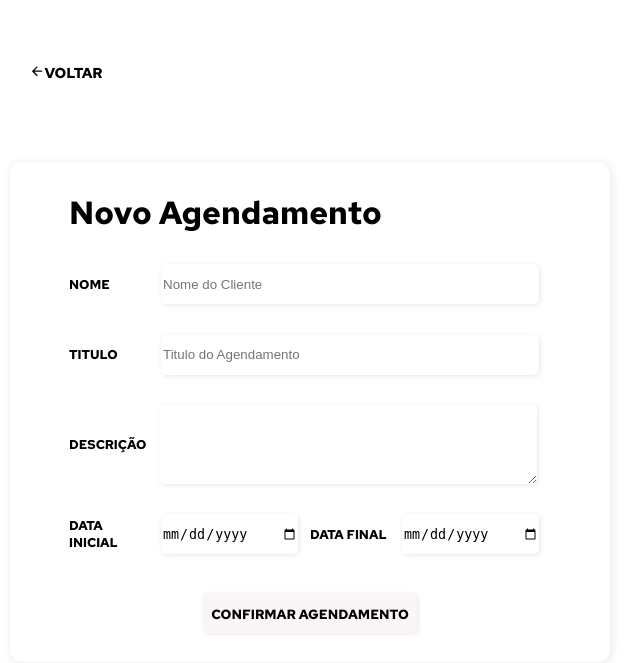
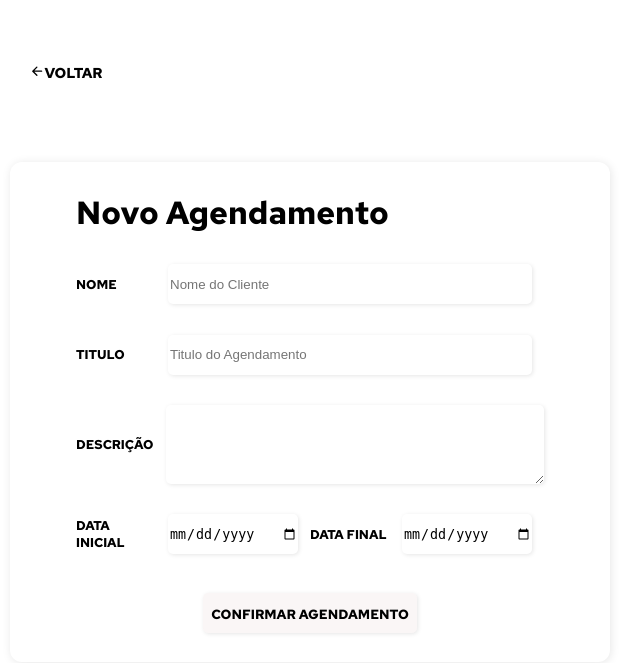
Before and after one commit to robertkrs/levex-avaliacao-tecnica, a PHP site: page /componentes/adiciona-agenda.php in a window 1280 px wide. Shown: the part 137-800 px from the top of the page, without its empty margins (330-972 px from the left). Run offline with PHP 8.4, Linux system fonts and the light colour scheme.

Commit message:
commit final

```diff
--- a/css/style.css
+++ b/css/style.css
@@ -53,6 +53,9 @@
 .agendamentos .agendamentos-menu .voltar a:hover {
   color: #ff8a1c;
 }
+
+/*Tabela*/
+
 .table {
   width: 1100px;
   margin: 20px 0;
@@ -97,7 +100,8 @@
   border-color: #ff8a1c;
   color: #ff8a1c;
 }
-/*formulario*/
+
+/*Formulario*/
 
 .formulario {
   display: grid;
@@ -146,10 +150,6 @@
   background: none;
 }
 
-.formulario .agenda-data input {
-  width: 137px;
-}
-
 .formulario .agenda-data {
   display: grid;
   grid-template-columns: 80px auto 80px auto;
@@ -171,9 +171,13 @@
   box-shadow: 1px 1px 4px rgba(0, 0, 0, 0.5);
 }
 
+/*Classe do filtro*/
+
 .hidden {
   display: none;
 }
+
+/*Remover*/
 
 .img-remover {
   padding: 12px;
```
Also changed, not shown: readme.md.
